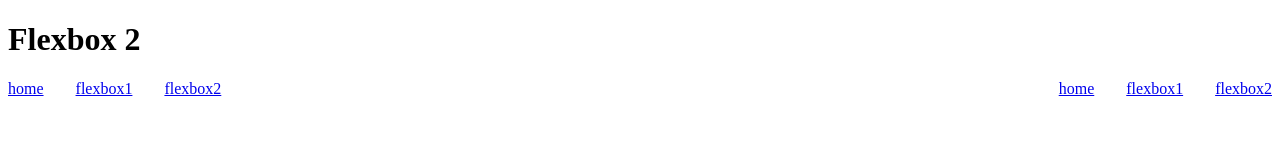
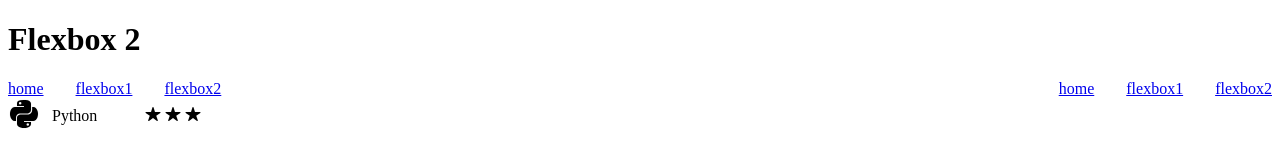
Before and after one commit to a-new-rug/FlexboxLabs, a plain HTML site: page html/flexbox2.html in a window 1280 px wide. Drawn offline with nearby package versions, Linux system fonts and the light colour scheme.

Commit message:
Finished task 2

```diff
--- a/css/style2.css
+++ b/css/style2.css
@@ -11,3 +11,12 @@
     align-items: center;
     gap: 32px;
 }
+.rating-container{
+    display: flex;
+    flex-direction: row;
+    align-items: center;
+    gap: 12px;
+}
+.rating{
+    margin-left: 36px;
+}
--- a/html/flexbox2.html
+++ b/html/flexbox2.html
@@ -5,6 +5,8 @@
     <meta name="viewport" content="width=device-width, initial-scale=1.0">
     <title>Document</title>
     <link rel="stylesheet" href="../css/style2.css">
+    <script type="module" src="https://unpkg.com/ionicons@5.5.2/dist/ionicons/ionicons.esm.js"></script>
+    <scipt nomodule src="https://unpkg.com/ionicons@5.5.2/dist/ionicons/ionicons.js"></scipt>
 </head>
 <body>
     <h1>Flexbox 2</h1>
@@ -20,5 +22,16 @@
             <a href="flexbox2.html">flexbox2</a>
         </div>
     </div>
+    <div class="rating-container">
+        <div class="icons">
+            <ion-icon name="logo-python" size="large" class="icon"></ion-icon>
+        </div>
+        <div class="skill">Python</div>
+        <div class="rating">
+            <ion-icon name="star"></ion-icon>
+            <ion-icon name="star"></ion-icon>
+            <ion-icon name="star"></ion-icon>
+        </div>
+    </div>
 </body>
 </html>
```
